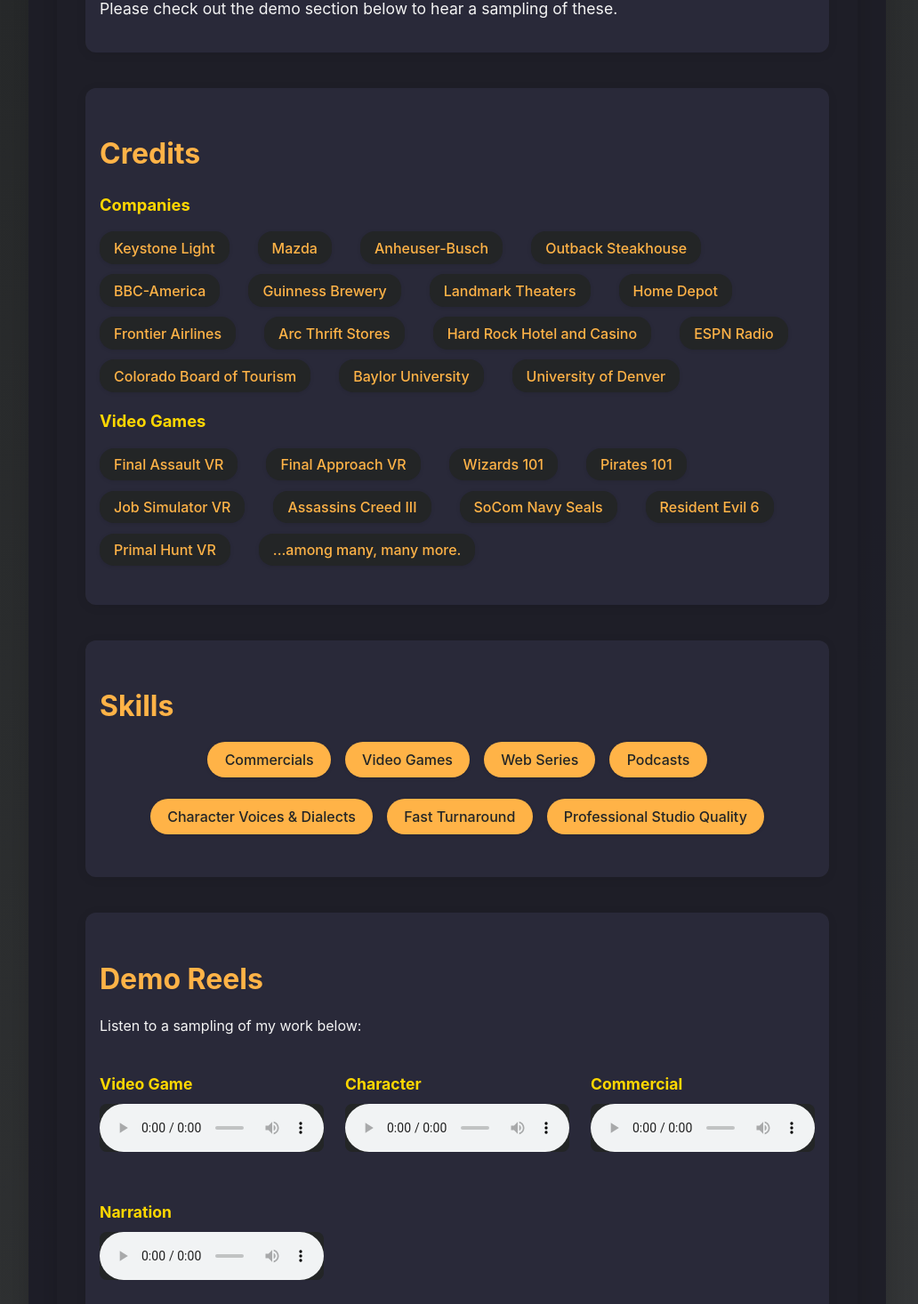
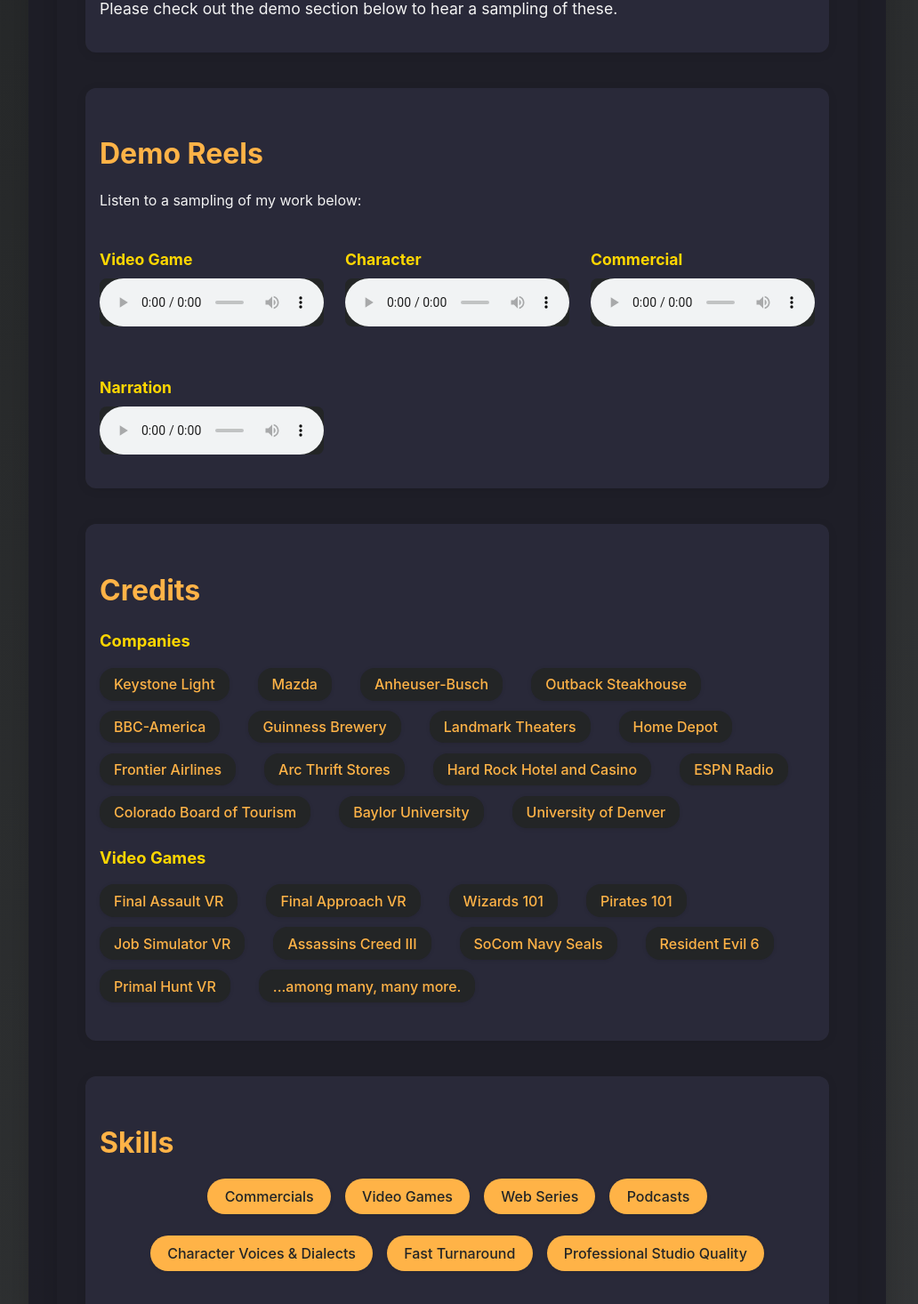
Before and after one commit to cgriesemer/voiceforanychoice, a React (Vite) app: page / in a window 1280 px wide. Shown: the part 650-2116 px from the top of the page at 89% size, without its empty margins (126-1158 px from the left). Built offline with nearby package versions, Linux system fonts and the light colour scheme.

Commit message:
Move demo reels above credits

```diff
--- a/src/App.jsx
+++ b/src/App.jsx
@@ -1,4 +1,3 @@
-
 import './App.css'
 
 function App() {
@@ -26,6 +25,41 @@
         <p>
           Please check out the demo section below to hear a sampling of these.
         </p>
+      </section>
+
+      <section id="demo-reels">
+        <h2>Demo Reels</h2>
+        <p>Listen to a sampling of my work below:</p>
+        <div className="demo-reel-list">
+          <div>
+            <h3>Video Game</h3>
+            <audio controls>
+              <source src="/Chris Griesemer - Video Game.mp3" type="audio/mpeg" />
+              Your browser does not support the audio element.
+            </audio>
+          </div>
+          <div>
+            <h3>Character</h3>
+            <audio controls>
+              <source src="/Chris_Griesemer_Character.mp3" type="audio/mpeg" />
+              Your browser does not support the audio element.
+            </audio>
+          </div>
+          <div>
+            <h3>Commercial</h3>
+            <audio controls>
+              <source src="/Chris_Griesemer_Commercial.mp3" type="audio/mpeg" />
+              Your browser does not support the audio element.
+            </audio>
+          </div>
+          <div>
+            <h3>Narration</h3>
+            <audio controls>
+              <source src="/Chris_Griesemer_Narration.mp3" type="audio/mpeg" />
+              Your browser does not support the audio element.
+            </audio>
+          </div>
+        </div>
       </section>
 
       <section id="credits">
@@ -76,41 +110,6 @@
         </ul>
       </section>
 
-      <section id="demo-reels">
-        <h2>Demo Reels</h2>
-        <p>Listen to a sampling of my work below:</p>
-        <div className="demo-reel-list">
-          <div>
-            <h3>Video Game</h3>
-            <audio controls>
-              <source src="/Chris Griesemer - Video Game.mp3" type="audio/mpeg" />
-              Your browser does not support the audio element.
-            </audio>
-          </div>
-          <div>
-            <h3>Character</h3>
-            <audio controls>
-              <source src="/Chris_Griesemer_Character.mp3" type="audio/mpeg" />
-              Your browser does not support the audio element.
-            </audio>
-          </div>
-          <div>
-            <h3>Commercial</h3>
-            <audio controls>
-              <source src="/Chris_Griesemer_Commercial.mp3" type="audio/mpeg" />
-              Your browser does not support the audio element.
-            </audio>
-          </div>
-          <div>
-            <h3>Narration</h3>
-            <audio controls>
-              <source src="/Chris_Griesemer_Narration.mp3" type="audio/mpeg" />
-              Your browser does not support the audio element.
-            </audio>
-          </div>
-        </div>
-      </section>
-
       <section id="featured-videos">
         <h2>Featured Videos</h2>
         <div className="video-grid">
@@ -146,7 +145,23 @@
 
       <section id="contact">
         <h2>Contact</h2>
-        <p>Email: <a href="mailto:chris@voiceforanychoice.com">chris@voiceforanychoice.com</a></p>
+        <form name="contact" method="POST" data-netlify="true">
+          <input type="hidden" name="form-name" value="contact" />
+          <div style={{ marginBottom: '1rem' }}>
+            <label htmlFor="name">Name:</label><br />
+            <input type="text" id="name" name="name" required style={{ width: '100%', padding: '0.5rem', borderRadius: '6px', border: '1px solid #ccc' }} />
+          </div>
+          <div style={{ marginBottom: '1rem' }}>
+            <label htmlFor="email">Email:</label><br />
+            <input type="email" id="email" name="email" required style={{ width: '100%', padding: '0.5rem', borderRadius: '6px', border: '1px solid #ccc' }} />
+          </div>
+          <div style={{ marginBottom: '1rem' }}>
+            <label htmlFor="message">Message:</label><br />
+            <textarea id="message" name="message" required rows="5" style={{ width: '100%', padding: '0.5rem', borderRadius: '6px', border: '1px solid #ccc' }}></textarea>
+          </div>
+          <button type="submit" style={{ background: '#ffb347', color: '#232526', padding: '0.7rem 2rem', border: 'none', borderRadius: '8px', fontWeight: 'bold', cursor: 'pointer' }}>Send</button>
+        </form>
+        <p style={{ marginTop: '2rem' }}>Email: <a href="mailto:chris@voiceforanychoice.com">chris@voiceforanychoice.com</a></p>
         <p>Location: Central Texas</p>
       </section>
     </div>
```
